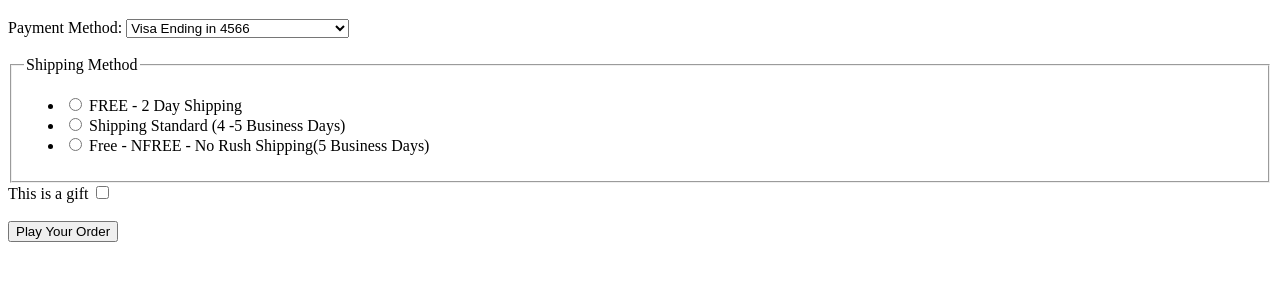
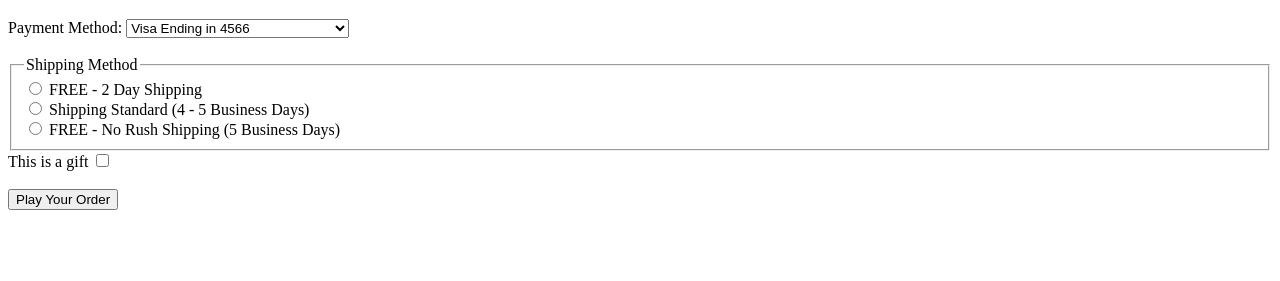
Before and after one commit to Nancy9090/Reto_Semana_3.1, a plain HTML site: page RETO3.1/index.html in a window 1280 px wide. Shown: the part 61-342 px from the top of the page. Drawn offline with Linux system fonts and the light colour scheme.

Commit message:
Cambios en index.html3

```diff
--- a/RETO3.1/index.html
+++ b/RETO3.1/index.html
@@ -20,26 +20,28 @@
     <!-- Botones de opción -->
     <fieldset>
   <legend>Shipping Method</legend>
-    <ul>
-      <li>
+
+  <div>
     <label for="title_1">
       <input type="radio" id="title_1" name="title" value="K" />
       FREE - 2 Day Shipping
     </label>
-      </li>
-      <li>
+  </div>
+
+  <div>
     <label for="title_2">
       <input type="radio" id="title_2" name="title" value="Q" />
-          Shipping Standard (4 -5 Business Days)
+      Shipping Standard (4 - 5 Business Days)
     </label>
-      </li>
-      <li>
+  </div>
+
+  <div>
     <label for="title_3">
       <input type="radio" id="title_3" name="title" value="J" />
-          Free - NFREE - No Rush Shipping(5 Business Days)
+      FREE - No Rush Shipping (5 Business Days)
     </label>
-      </li>
-    </ul>
+  </div>
+
 </fieldset>
 
   <!-- Checkbox -->
```
Lines whose indentation alone changed are shown as unchanged.
